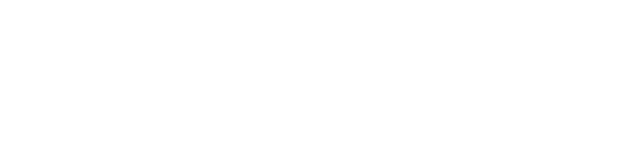
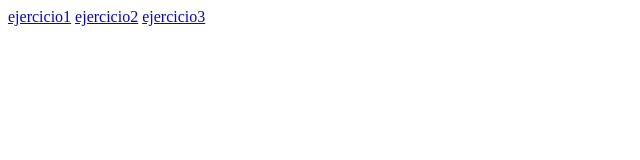
Before and after one commit to jgproject73/dise-o_web_html, a plain HTML site: page index.html in a window 1280 px wide. Shown: the whole page, without its empty margins (0-640 px from the left). Drawn offline with Linux system fonts and the light colour scheme.

Commit message:
Update index.html

```diff
--- a/index.html
+++ b/index.html
@@ -6,8 +6,8 @@
     <title>Document</title>
 </head>
 <body>
-    <a href="ejercicio1.html"></a>
-    <a href="ejercicio2.html"></a>
-    <a href="ejercicio3.html"></a>
+    <a href="ejercicio1.html">ejercicio1</a>
+    <a href="ejercicio2.html">ejercicio2</a>
+    <a href="ejercicio3.html">ejercicio3</a>
 </body>
 </html>
```
